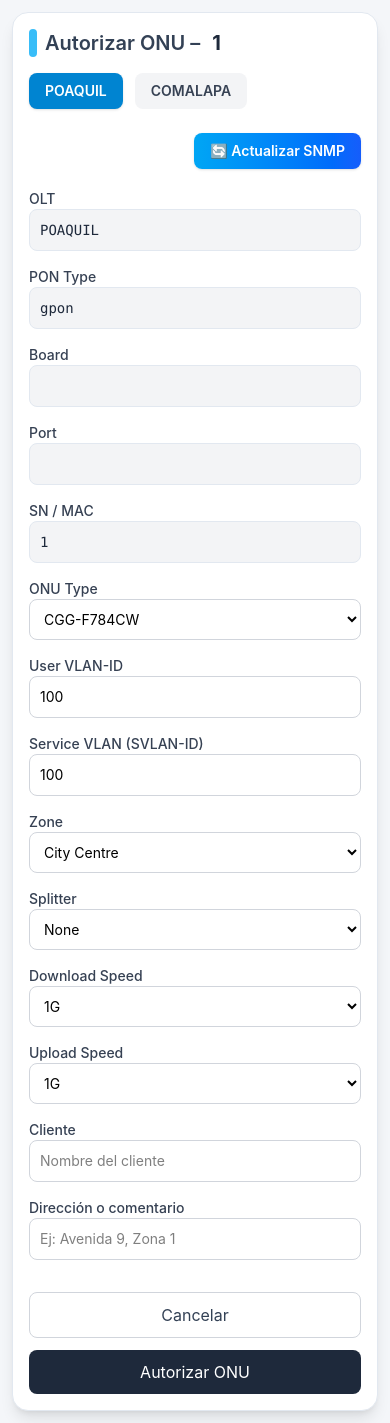
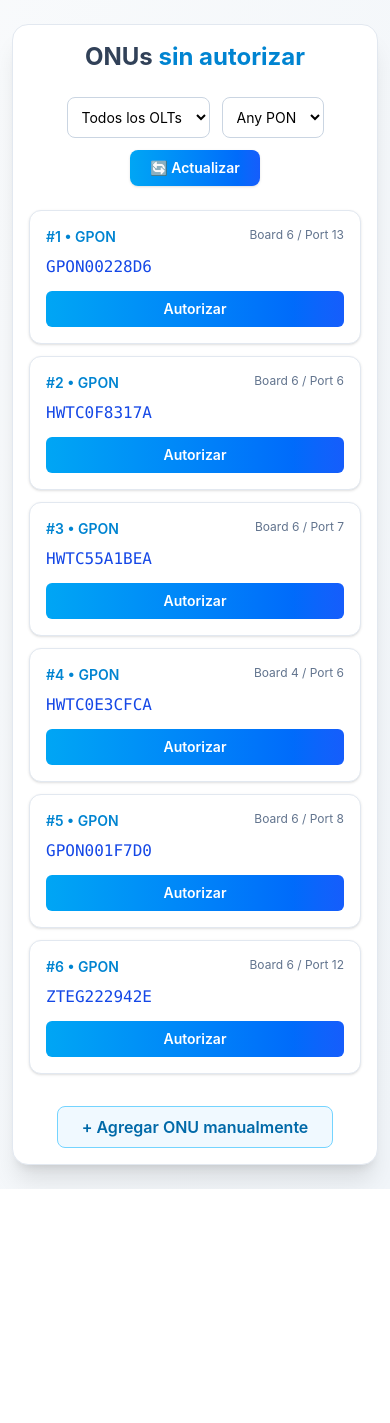
Before and after one commit to Alenoob1/SD-WAN-Conectat, a React (Vite) app: page /authorize-onu/1 in a window 390 px wide. After the commit the page ends 1189 px from the top, so only its background shows below. Built offline with nearby package versions, Linux system fonts and the light colour scheme; no server answers.

Commit message:
responsive

```diff
--- a/src/pages/AuthorizeOnu.tsx
+++ b/src/pages/AuthorizeOnu.tsx
@@ -1,358 +1,125 @@
-import React, { useState } from "react";
-import { useLocation, useNavigate, useParams } from "react-router-dom";
+import React from "react";
+import { useNavigate } from "react-router-dom";
 
-type FormState = {
-  olt: string;
+type ONU = {
   pon_type: string;
   board: number | string;
   port: number | string;
   sn: string;
-  onu_type: string;
-  onu_mode: "Routing" | "Bridge";
-  vlan_id: number | string;
-  svlan: number | string;
-  zone: string;
-  odb_splitter: string;
-  odb_port: string;
-  download_speed: string;
-  upload_speed: string;
-  name: string;
-  address: string;
-  onu_external_id: string;
 };
 
-const AuthorizeOnu: React.FC = () => {
+const UnauthOnus: React.FC = () => {
   const navigate = useNavigate();
-  const { state: prefill } = useLocation() as { state?: any };
-  const { sn: snParam } = useParams();
 
-  const API_BASE = import.meta.env.VITE_API_BASE || "http://localhost:4000/api";
-
-  const [submitting, setSubmitting] = useState(false);
-  const [refreshing, setRefreshing] = useState(false);
-  const [message, setMessage] = useState<{ type: "ok" | "err" | "info"; text: string } | null>(null);
-  const [selectedOlt, setSelectedOlt] = useState("POAQUIL");
-
-  const [form, setForm] = useState<FormState>({
-    olt: prefill?.olt || "POAQUIL",
-    pon_type: (prefill?.ponType || "gpon").toLowerCase(),
-    board: prefill?.board ?? "",
-    port: prefill?.port ?? "",
-    sn: prefill?.sn || snParam || "",
-    onu_type: "CGG-F784CW",
-    onu_mode: "Routing",
-    vlan_id: "100",
-    svlan: "100",
-    zone: "City Centre",
-    odb_splitter: "None",
-    odb_port: "None",
-    download_speed: "1G",
-    upload_speed: "1G",
-    name: "",
-    address: "",
-    onu_external_id: prefill?.sn || "",
-  });
-
-  // 🔄 Cambio de OLT dinámico
-  const handleOltFilter = (olt: string) => {
-    setSelectedOlt(olt);
-    setForm((prev) => ({ ...prev, olt }));
-    setMessage({
-      type: "info",
-      text: `✅ Mostrando datos de la OLT ${olt}`,
-    });
-  };
-
-  const onChange = (e: React.ChangeEvent<HTMLInputElement | HTMLSelectElement>) => {
-    const { name, value } = e.target;
-    setForm((f) => ({ ...f, [name]: value }));
-  };
-
-  // 🟢 Autorizar ONU
-  const handleSubmit = async (e: React.FormEvent) => {
-    e.preventDefault();
-    setMessage(null);
-    setSubmitting(true);
-
-    try {
-      const res = await fetch(`${API_BASE}/authorize`, {
-        method: "POST",
-        headers: { "Content-Type": "application/json" },
-        body: JSON.stringify({
-          ...form,
-          board: Number(form.board),
-          port: Number(form.port),
-          vlan_id: Number(form.vlan_id),
-          svlan: Number(form.svlan),
-        }),
-      });
-
-      const data = await res.json();
-
-      if (res.ok && (data.status === true || data.success === true)) {
-        setMessage({ type: "ok", text: "✅ ONU autorizada correctamente." });
-      } else {
-        const msg = data?.error || data?.message || "Error desconocido en autorización";
-        setMessage({ type: "err", text: `❌ ${msg}` });
-      }
-    } catch (err: any) {
-      setMessage({ type: "err", text: `❌ Error de red: ${err?.message || err}` });
-    } finally {
-      setSubmitting(false);
-    }
-  };
-
-  // 🔄 Refrescar datos SNMP
-  const handleSnmpRefresh = async () => {
-    setMessage(null);
-    setRefreshing(true);
-
-    try {
-      const res = await fetch(`${API_BASE}/onus/force-refresh`, {
-        method: "POST",
-      });
-      const data = await res.json();
-
-      if (data.status === true) {
-        setMessage({
-          type: "ok",
-          text: `✅ Caché actualizado. ONUs recargadas (${data.total || "sin conteo"})`,
-        });
-      } else {
-        setMessage({
-          type: "err",
-          text: `⚠️ ${data.message || "SmartOLT aún en límite horario o sin respuesta."}`,
-        });
-      }
-    } catch (err: any) {
-      setMessage({
-        type: "err",
-        text: `❌ Error al intentar refrescar datos desde SNMP: ${err?.message || err}`,
-      });
-    } finally {
-      setRefreshing(false);
-    }
-  };
+  // 📦 Ejemplo temporal de datos (reemplaza por tus datos reales)
+  const onus: ONU[] = [
+    { pon_type: "gpon", board: 6, port: 13, sn: "GPON00228D6" },
+    { pon_type: "gpon", board: 6, port: 6, sn: "HWTC0F8317A" },
+    { pon_type: "gpon", board: 6, port: 7, sn: "HWTC55A1BEA" },
+    { pon_type: "gpon", board: 4, port: 6, sn: "HWTC0E3CFCA" },
+    { pon_type: "gpon", board: 6, port: 8, sn: "GPON001F7D0" },
+    { pon_type: "gpon", board: 6, port: 12, sn: "ZTEG222942E" },
+  ];
 
   return (
-    <div className="min-h-screen bg-[#f4f6f9] p-3 sm:p-6 font-[Inter] overflow-y-auto flex justify-center">
-      <div className="w-full max-w-5xl bg-white border border-slate-200 rounded-2xl shadow-lg p-4 sm:p-8 md:p-10">
-        <h2 className="text-xl sm:text-2xl font-semibold text-[#334155] mb-4 sm:mb-6 flex items-center gap-2">
-          <span className="w-2 h-7 bg-[#38bdf8] rounded-sm"></span>
-          Autorizar ONU – <span className="text-[#1e293b] ml-1 font-bold">{form.sn}</span>
-        </h2>
+    <div className="min-h-screen bg-gradient-to-br from-slate-50 to-slate-100 px-3 py-6 font-[Inter]">
+      <div className="max-w-5xl mx-auto bg-white rounded-2xl shadow-xl border border-slate-200 p-4 sm:p-8">
+        <h1 className="text-2xl sm:text-3xl font-bold text-slate-700 mb-6 text-center">
+          ONUs <span className="text-sky-600">sin autorizar</span>
+        </h1>
 
-        {/* 🔘 Filtro de OLT */}
-        <div className="flex flex-wrap gap-3 mb-6">
-          {["POAQUIL", "COMALAPA"].map((olt) => (
-            <button
-              key={olt}
-              type="button"
-              onClick={() => handleOltFilter(olt)}
-              className={`px-4 py-2 rounded-lg font-semibold text-sm transition-all ${
-                selectedOlt === olt
-                  ? "bg-sky-600 text-white shadow"
-                  : "bg-gray-100 text-gray-700 hover:bg-gray-200"
-              }`}
+        {/* 🔹 Filtros */}
+        <div className="flex flex-wrap gap-3 mb-6 justify-center">
+          <select className="border border-slate-300 rounded-lg p-2.5 text-sm focus:ring-2 focus:ring-sky-400">
+            <option>Todos los OLTs</option>
+            <option>POAQUIL</option>
+            <option>COMALAPA</option>
+          </select>
+
+          <select className="border border-slate-300 rounded-lg p-2.5 text-sm focus:ring-2 focus:ring-sky-400">
+            <option>Any PON</option>
+            <option>PON1</option>
+            <option>PON2</option>
+          </select>
+
+          <button className="bg-gradient-to-r from-sky-500 to-blue-600 text-white px-5 py-2 rounded-lg font-semibold text-sm shadow hover:from-sky-600 hover:to-blue-700 transition-all">
+            🔄 Actualizar
+          </button>
+        </div>
+
+        {/* 🧾 Tabla para escritorio */}
+        <div className="hidden sm:block overflow-x-auto w-full rounded-xl shadow-sm border border-slate-200">
+          <table className="min-w-full text-sm text-slate-700">
+            <thead className="bg-sky-600 text-white text-left">
+              <tr>
+                <th className="px-4 py-2">#</th>
+                <th className="px-4 py-2">PON TYPE</th>
+                <th className="px-4 py-2">BOARD</th>
+                <th className="px-4 py-2">PORT</th>
+                <th className="px-4 py-2">SN / MAC</th>
+                <th className="px-4 py-2 text-center">Acción</th>
+              </tr>
+            </thead>
+            <tbody>
+              {onus.map((onu, i) => (
+                <tr
+                  key={onu.sn}
+                  className="hover:bg-sky-50 transition-colors border-b border-slate-100"
+                >
+                  <td className="px-4 py-2 font-medium text-slate-600">{i + 1}</td>
+                  <td className="px-4 py-2">{onu.pon_type}</td>
+                  <td className="px-4 py-2">{onu.board}</td>
+                  <td className="px-4 py-2">{onu.port}</td>
+                  <td className="px-4 py-2 font-mono text-blue-700">{onu.sn}</td>
+                  <td className="px-4 py-2 text-center">
+                    <button
+                      onClick={() => navigate(`/authorize/${onu.sn}`, { state: onu })}
+                      className="px-3 py-1.5 bg-gradient-to-r from-sky-500 to-blue-600 text-white rounded-lg text-xs font-semibold hover:from-sky-600 hover:to-blue-700 transition-all"
+                    >
+                      Autorizar
+                    </button>
+                  </td>
+                </tr>
+              ))}
+            </tbody>
+          </table>
+        </div>
+
+        {/* 📱 Tarjetas para móvil */}
+        <div className="grid grid-cols-1 sm:hidden gap-3 mt-4">
+          {onus.map((onu, i) => (
+            <div
+              key={onu.sn}
+              className="p-4 bg-white rounded-xl border border-slate-200 shadow-sm hover:shadow-md transition-all"
             >
-              {olt}
-            </button>
+              <div className="flex justify-between mb-2">
+                <span className="text-sm font-semibold text-sky-600">
+                  #{i + 1} • {onu.pon_type.toUpperCase()}
+                </span>
+                <span className="text-xs text-slate-500">
+                  Board {onu.board} / Port {onu.port}
+                </span>
+              </div>
+              <p className="font-mono text-blue-700 break-all">{onu.sn}</p>
+              <button
+                onClick={() => navigate(`/authorize/${onu.sn}`, { state: onu })}
+                className="mt-3 w-full bg-gradient-to-r from-sky-500 to-blue-600 text-white rounded-md py-2 text-sm font-semibold hover:from-sky-600 hover:to-blue-700 transition-all"
+              >
+                Autorizar
+              </button>
+            </div>
           ))}
         </div>
 
-        {message && (
-          <div
-            className={`mb-6 rounded-lg px-4 py-3 text-sm ${
-              message.type === "ok"
-                ? "bg-green-50 text-green-700 border border-green-300"
-                : message.type === "info"
-                ? "bg-blue-50 text-blue-700 border border-blue-300"
-                : "bg-red-50 text-red-700 border border-red-300"
-            }`}
-          >
-            {message.text}
-          </div>
-        )}
-
-        {/* 🔄 Botón de actualización SNMP */}
-        <div className="flex justify-end mb-5">
-          <button
-            type="button"
-            onClick={handleSnmpRefresh}
-            disabled={refreshing}
-            className={`px-4 py-2 rounded-lg font-semibold text-white text-sm transition-all ${
-              refreshing
-                ? "bg-gray-400 cursor-not-allowed"
-                : "bg-gradient-to-r from-sky-500 to-blue-600 hover:from-sky-600 hover:to-blue-700 shadow"
-            }`}
-          >
-            {refreshing ? "Actualizando..." : "🔄 Actualizar SNMP"}
+        {/* ➕ Agregar ONU manualmente */}
+        <div className="mt-8 flex justify-center">
+          <button className="bg-sky-50 border border-sky-300 text-sky-700 font-semibold px-6 py-2 rounded-lg hover:bg-sky-100 transition-all">
+            + Agregar ONU manualmente
           </button>
         </div>
-
-        {/* 📋 Formulario responsive */}
-        <form onSubmit={handleSubmit} className="grid grid-cols-1 sm:grid-cols-2 gap-4 sm:gap-5">
-          {[{ label: "OLT", value: form.olt }, { label: "PON Type", value: form.pon_type }, { label: "Board", value: form.board }, { label: "Port", value: form.port }, { label: "SN / MAC", value: form.sn }].map((f, i) => (
-            <div key={i}>
-              <label className="block text-sm font-medium text-gray-700">{f.label}</label>
-              <input
-                value={f.value}
-                readOnly
-                className="bg-gray-100 text-[#1e293b] border border-[#e2e8f0] rounded-lg p-2.5 w-full font-mono text-sm sm:text-base cursor-not-allowed"
-              />
-            </div>
-          ))}
-
-          {/* ONU Type */}
-          <div>
-            <label className="block text-sm font-medium text-gray-700">ONU Type</label>
-            <select
-              name="onu_type"
-              value={form.onu_type}
-              onChange={onChange}
-              className="bg-white border border-gray-300 rounded-lg p-2.5 w-full text-sm sm:text-base"
-            >
-              <option>CGG-F784CW</option>
-              <option>ZTE-F660V6.0</option>
-              <option>ZTE-F601</option>
-              <option>ZTE-F680</option>
-              <option>HUAWEI-HG8145V5</option>
-            </select>
-          </div>
-
-          {/* VLAN */}
-          <div>
-            <label className="block text-sm font-medium text-gray-700">User VLAN-ID</label>
-            <input
-              name="vlan_id"
-              type="number"
-              value={form.vlan_id}
-              onChange={onChange}
-              className="bg-white border border-gray-300 rounded-lg p-2.5 w-full text-sm sm:text-base"
-            />
-          </div>
-
-          {/* SVLAN */}
-          <div>
-            <label className="block text-sm font-medium text-gray-700">Service VLAN (SVLAN-ID)</label>
-            <input
-              name="svlan"
-              type="number"
-              value={form.svlan}
-              onChange={onChange}
-              className="bg-white border border-gray-300 rounded-lg p-2.5 w-full text-sm sm:text-base"
-            />
-          </div>
-
-          {/* Zona */}
-          <div>
-            <label className="block text-sm font-medium text-gray-700">Zone</label>
-            <select
-              name="zone"
-              value={form.zone}
-              onChange={onChange}
-              className="bg-white border border-gray-300 rounded-lg p-2.5 w-full text-sm sm:text-base"
-            >
-              <option>City Centre</option>
-              <option>Downtown</option>
-              <option>Village</option>
-            </select>
-          </div>
-
-          {/* Splitter */}
-          <div>
-            <label className="block text-sm font-medium text-gray-700">Splitter</label>
-            <select
-              name="odb_splitter"
-              value={form.odb_splitter}
-              onChange={onChange}
-              className="bg-white border border-gray-300 rounded-lg p-2.5 w-full text-sm sm:text-base"
-            >
-              <option>None</option>
-              <option>Splitter 1</option>
-              <option>Splitter 2</option>
-            </select>
-          </div>
-
-          {/* Velocidades */}
-          <div>
-            <label className="block text-sm font-medium text-gray-700">Download Speed</label>
-            <select
-              name="download_speed"
-              value={form.download_speed}
-              onChange={onChange}
-              className="bg-white border border-gray-300 rounded-lg p-2.5 w-full text-sm sm:text-base"
-            >
-              <option>1G</option>
-              <option>500M</option>
-              <option>100M</option>
-              <option>10M</option>
-            </select>
-          </div>
-
-          <div>
-            <label className="block text-sm font-medium text-gray-700">Upload Speed</label>
-            <select
-              name="upload_speed"
-              value={form.upload_speed}
-              onChange={onChange}
-              className="bg-white border border-gray-300 rounded-lg p-2.5 w-full text-sm sm:text-base"
-            >
-              <option>1G</option>
-              <option>500M</option>
-              <option>100M</option>
-              <option>10M</option>
-            </select>
-          </div>
-
-          {/* Cliente */}
-          <div className="col-span-1 sm:col-span-2">
-            <label className="block text-sm font-medium text-gray-700">Cliente</label>
-            <input
-              name="name"
-              type="text"
-              placeholder="Nombre del cliente"
-              value={form.name}
-              onChange={onChange}
-              className="bg-white border border-gray-300 rounded-lg p-2.5 w-full text-sm sm:text-base"
-            />
-          </div>
-
-          {/* Dirección */}
-          <div className="col-span-1 sm:col-span-2">
-            <label className="block text-sm font-medium text-gray-700">Dirección o comentario</label>
-            <input
-              name="address"
-              type="text"
-              placeholder="Ej: Avenida 9, Zona 1"
-              value={form.address}
-              onChange={onChange}
-              className="bg-white border border-gray-300 rounded-lg p-2.5 w-full text-sm sm:text-base"
-            />
-          </div>
-
-          {/* Botones */}
-          <div className="col-span-1 sm:col-span-2 flex flex-col sm:flex-row justify-end gap-3 mt-4">
-            <button
-              type="button"
-              onClick={() => navigate(-1)}
-              className="px-5 py-2.5 rounded-lg border border-gray-300 text-[#334155] hover:bg-gray-100 transition-all w-full sm:w-auto"
-              disabled={submitting || refreshing}
-            >
-              Cancelar
-            </button>
-            <button
-              type="submit"
-              className="px-6 py-2.5 rounded-lg bg-[#1e293b] text-white hover:bg-[#0f172a] transition-all disabled:opacity-60 w-full sm:w-auto"
-              disabled={submitting || refreshing}
-            >
-              {submitting ? "Autorizando..." : "Autorizar ONU"}
-            </button>
-          </div>
-        </form>
       </div>
     </div>
   );
 };
 
-export default AuthorizeOnu;
+export default UnauthOnus;
```
